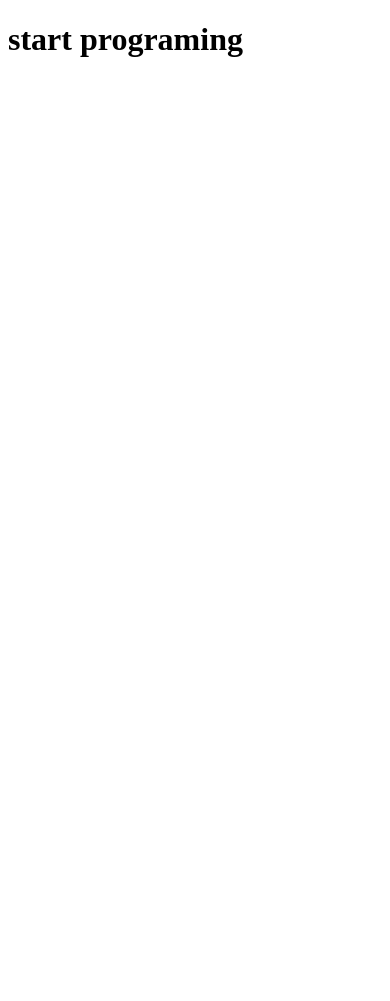
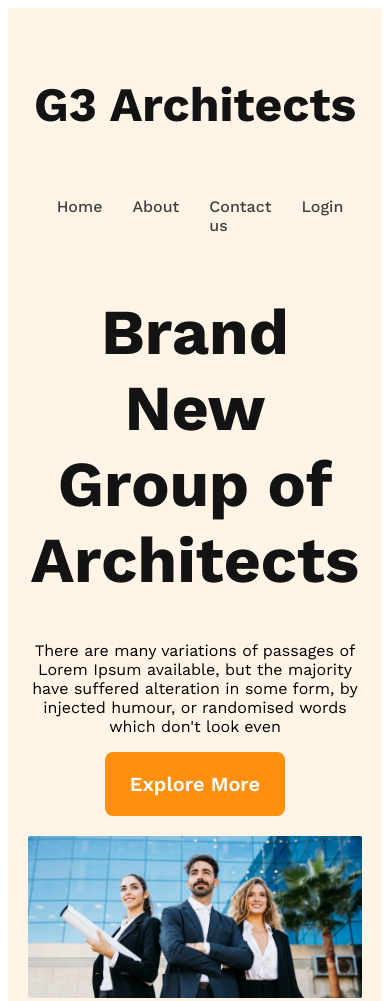
Before and after one commit to mdyeasinhn/G3-Architects, a plain HTML site: page index.html in a window 390 px wide. Shown: the top 1001 px of the page. Before the commit the page ends 844 px from the top, so only its background shows below. Drawn offline with nearby package versions, Linux system fonts and the light colour scheme.

Commit message:
header section finished with responsive

```diff
--- a/CSS/architects.css
+++ b/CSS/architects.css
@@ -0,0 +1,99 @@
+/* work sens font from google fonts */
+@import url('https://fonts.googleapis.com/css2?family=Merriweather:ital,wght@0,400;1,700&family=Open+Sans:wght@400;700;800&family=Work+Sans:wght@400;500;600;700;800&display=swap');
+
+/* shared style */
+* {
+    font-family: 'Merriweather', serif;
+    font-family: 'Open Sans', sans-serif;
+    font-family: 'Work Sans', sans-serif;
+}
+
+.btn-primary {
+    color: #FFF;
+    font-size: 1.25rem;
+    font-weight: 600;
+    border:0;
+    border-radius: 8px;
+    background: #FF900E;
+    padding: 20px 25px;
+    cursor: pointer;
+}
+
+/* header style start */
+header {
+    background: rgba(255, 144, 14, 0.10);
+    padding: 50px 240px;
+}
+
+nav {
+    display: flex;
+    justify-content: space-between;
+    align-items: center;
+}
+
+.nav-title {
+    font-size: 3rem;
+    font-weight: 700;
+    color: #131313;
+}
+
+nav>ul {
+    display: flex;
+
+}
+
+nav li {
+    list-style: none;
+    padding-right: 30px;
+    font-weight: 500;
+    font-size: 1rem;
+
+}
+
+nav li a {
+    text-decoration: none;
+    color: #424242;
+}
+
+/* banner style start */
+.banner-content {
+    max-width: 800px;
+    text-align: center;
+    margin: 0 auto;
+}
+
+.banner-title {
+    color: #131313;
+    font-size: 4rem;
+    font-weight: 700;
+}
+
+.banner-descrption {
+    color: #727272;
+    font-size: 1rem;
+}
+.banner img{
+    width: 100%;
+    margin-top:20px ;
+
+}
+
+
+/* responsive media quary */
+/* Mobile devices */
+@media screen and (max-width:576px){
+  .banner{
+    padding: 20px;
+  }
+  nav{
+    flex-direction: column;
+  }
+}
+@media screen and(min-width:577px) and (max-width:960px) {
+    .banner{
+        padding: 20px;
+      }
+      nav{
+        flex-direction: column;
+      }
+}
--- a/index.html
+++ b/index.html
@@ -7,7 +7,31 @@
     <link rel="stylesheet" href="CSS/architects.css">
 </head>
 <body>
-    <h1>start programing</h1>
+    <!-- header html start -->
+   <header class="banner">
+    <nav>
+        <h3 class="nav-title">G3 Architects</h3>
+        <ul>
+            <li><a href="Home">Home</a></li>
+            <li><a href="About">About</a></li>
+            <li><a href="Contact Us">Contact us</a></li>
+            <li><a href="Login">Login</a></li>
+        </ul>
+    </nav>
+    <div class="banner-content">
+        <h1 class="banner-title">Brand New Group of Architects</h1>
+        <p class="banner-discrption">There are many variations of passages of Lorem Ipsum available, but the majority have suffered alteration in some form, by injected humour, or randomised words which don't look even</p>
+        <button class="btn-primary">Explore More</button>
+    </div>
+         <img src="images/banner.png" alt="">
+   </header>
+   <!-- header html end -->
+   <main>
+
+   </main>
+   <footer>
+
+   </footer>
 
 </body>
 </html>
```
